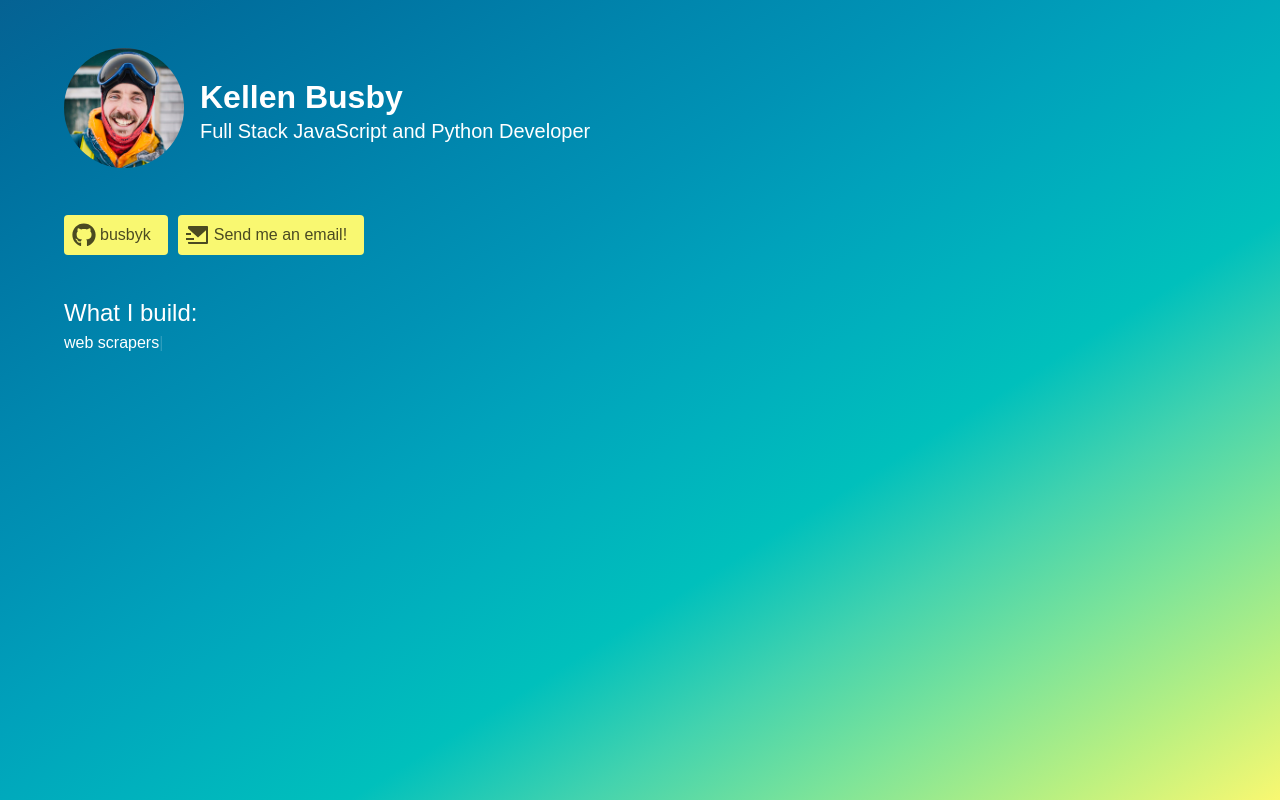
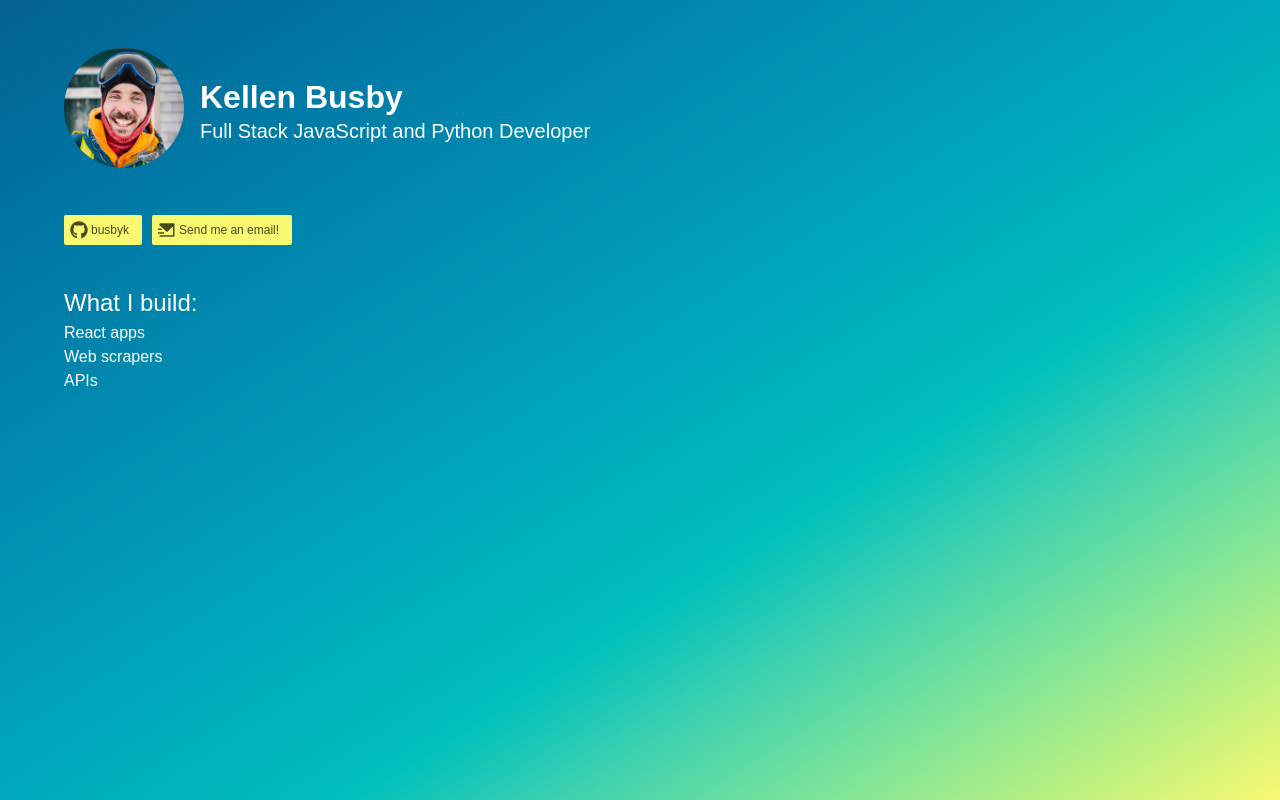
Before and after one commit to busbyk/kellen-busby-software-dot-com, a Gatsby site: page / in a window 1280 px wide. Built offline with nearby package versions, Linux system fonts and the light colour scheme; Gatsby itself is replaced by a stand-in of ours; a small style sheet from the web is missing.

Commit message:
only loading font sizes used and listing all workPhrases

```diff
--- a/src/components/variables.scss
+++ b/src/components/variables.scss
@@ -1,7 +1,9 @@
 $primary: #0d4394;
-$link: #F9F871;
+$link: #f9f871;
 
-@import '~@fontsource/nunito/index.css';
+@import '~@fontsource/nunito/400.css';
+@import '~@fontsource/nunito/600.css';
+@import '~@fontsource/nunito/800.css';
 
 $family-sans-serif: 'Nunito', sans-serif;
 $family-primary: $family-sans-serif;
--- a/src/components/welcome.js
+++ b/src/components/welcome.js
@@ -24,7 +24,7 @@ const Welcome = () => {
           </div>
           <div className='slide-in-btns-row'>
             <a
-              className='button is-link slide-in-btn is-size-7-mobile'
+              className='button is-link slide-in-btn is-size-7-mobile is-small'
               href='https://github.com/busbyk'
               target='_blank'
             >
@@ -34,7 +34,7 @@ const Welcome = () => {
               <span>busbyk</span>
             </a>
             <a
-              className='button is-link slide-in-btn is-size-7-mobile'
+              className='button is-link slide-in-btn is-size-7-mobile is-small'
               href='mailto:kellenbusby@gmail.com'
             >
               <span className='icon'>
@@ -53,24 +53,25 @@ const Welcome = () => {
 }
 
 const ThingsIBuild = (props) => {
-  const { onTypingDone } = props
   const workPhrases = [
     'React apps',
-    'web scrapers',
+    'Web scrapers',
     'APIs',
     'React Native apps',
     'API integrations',
     'Python scripts',
-    'automation software',
+    'Automation software',
     'Gatsby websites',
-    'whatever you need',
+    'Whatever you need',
   ]
 
   return (
     <div className='work-phrases-row'>
       <p className='is-size-4'>What I build: </p>
-      <Typist onTypingDone={onTypingDone}>
+      <Typist>
+        <Typist.Delay ms={1000} />
         {workPhrases.map((phrase, idx) => (
+          <span>
             <span
               className={
                 idx === workPhrases.length - 1 ? 'emphasized-work-phrase' : ''
@@ -78,10 +79,9 @@ const ThingsIBuild = (props) => {
               key={idx}
             >
               {phrase}
-            <Typist.Backspace
-              count={idx < workPhrases.length - 1 ? phrase.length : 0}
-              delay={1500}
-            />
+            </span>
+            <Typist.Delay ms={1000} />
+            <br />
           </span>
         ))}
       </Typist>
```
Lines whose indentation alone changed are shown as unchanged.
